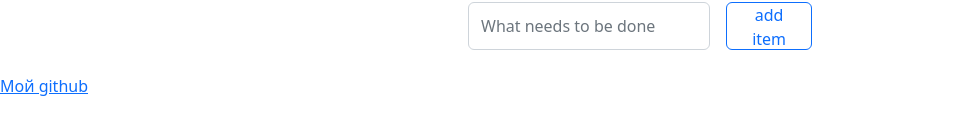
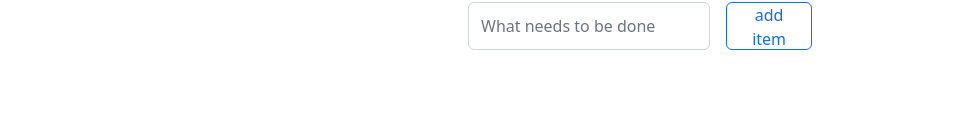
Before and after one commit to Kamegatze/Kamegatze.github.io, a plain HTML site: page index.html in a window 1280 px wide. Shown: the part 303-438 px from the top of the page, without its empty margins (0-963 px from the left). Drawn offline with nearby package versions, Linux system fonts and the light colour scheme.

Commit message:
Update index.html

```diff
--- a/index.html
+++ b/index.html
@@ -10,8 +10,5 @@
   </head>
   <body>
     <div id="root"></div>
-    <div>
-      <a href="https://github.com/Kamegatze/">Мой github</a>
-    </div>
   </body>
 </html>
```
